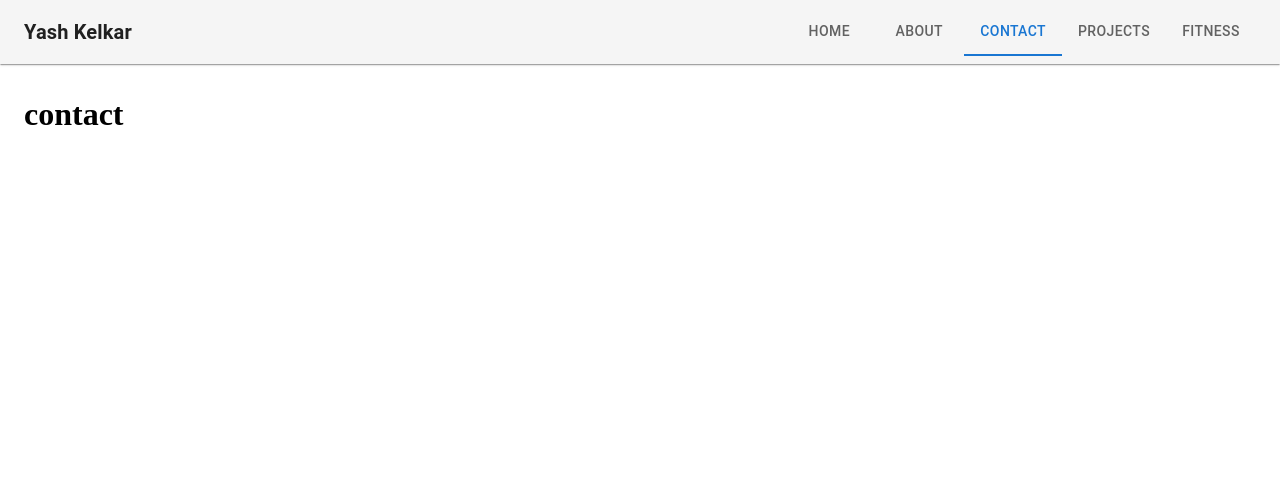
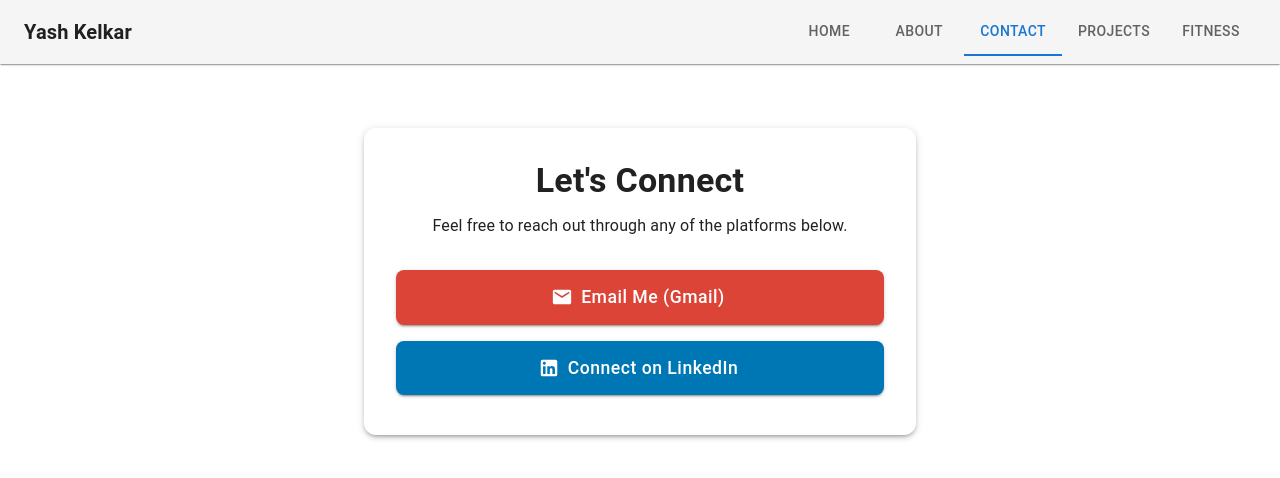
Before and after one commit to ynkelka/ynkelka.github.io, a React (Vite) app: page /contact in a window 1280 px wide. Shown: the top 478 px of the page. Built offline with nearby package versions, Linux system fonts and the light colour scheme; the HTML template or start-up script is replaced by a standard one.

Commit message:
add contacts page

```diff
--- a/src/pages/Contact.tsx
+++ b/src/pages/Contact.tsx
@@ -1,4 +1,68 @@
-function Contact() {
-    return(<h1>contact</h1>);
+import { Container, Typography, Box, Button, Stack, Card, CardContent } from '@mui/material';
+import MailIcon from '@mui/icons-material/Mail';
+import LinkedInIcon from '@mui/icons-material/LinkedIn';
+
+export default function Contact() {
+  const email = "yashnkelkar@gmail.com";
+  const linkedinUrl = "https://www.linkedin.com/in/yash-kelkar-53a168144/";
+
+  return (
+    <Container maxWidth="sm" sx={{ mt: 8, mb: 4 }}>
+      <Card elevation={3} sx={{ borderRadius: 3, p: 2 }}>
+        <CardContent>
+          <Box
+          sx={{textAlign: 'center', mb: 4}}>
+            <Typography
+            sx={{fontWeight: "bold"}}
+            variant="h4" component="h1" gutterBottom>
+              Let's Connect
+            </Typography>
+            <Typography variant="body1" color="text.secondary">
+              Feel free to reach out through any of the platforms below.
+            </Typography>
+          </Box>
+
+          <Stack spacing={2}>
+            <Button
+              variant="contained"
+              size="large"
+              startIcon={<MailIcon />}
+              href={`mailto:${email}`}
+              target="_blank"
+              rel="noopener noreferrer"
+              sx={{
+                backgroundColor: '#db4437',
+                '&:hover': { backgroundColor: '#c53929' },
+                textTransform: 'none',
+                fontSize: '1.1rem',
+                py: 1.5,
+                borderRadius: 2
+              }}
+            >
+              Email Me (Gmail)
+            </Button>
+
+            <Button
+              variant="contained"
+              size="large"
+              startIcon={<LinkedInIcon />}
+              href={linkedinUrl}
+              target="_blank"
+              rel="noopener noreferrer"
+              sx={{
+                backgroundColor: '#0077b5',
+                '&:hover': { backgroundColor: '#006297' },
+                textTransform: 'none',
+                fontSize: '1.1rem',
+                py: 1.5,
+                borderRadius: 2
+              }}
+            >
+              Connect on LinkedIn
+            </Button>
+          </Stack>
+        </CardContent>
+      </Card>
+    </Container>
+  );
 }
-export default Contact
```
